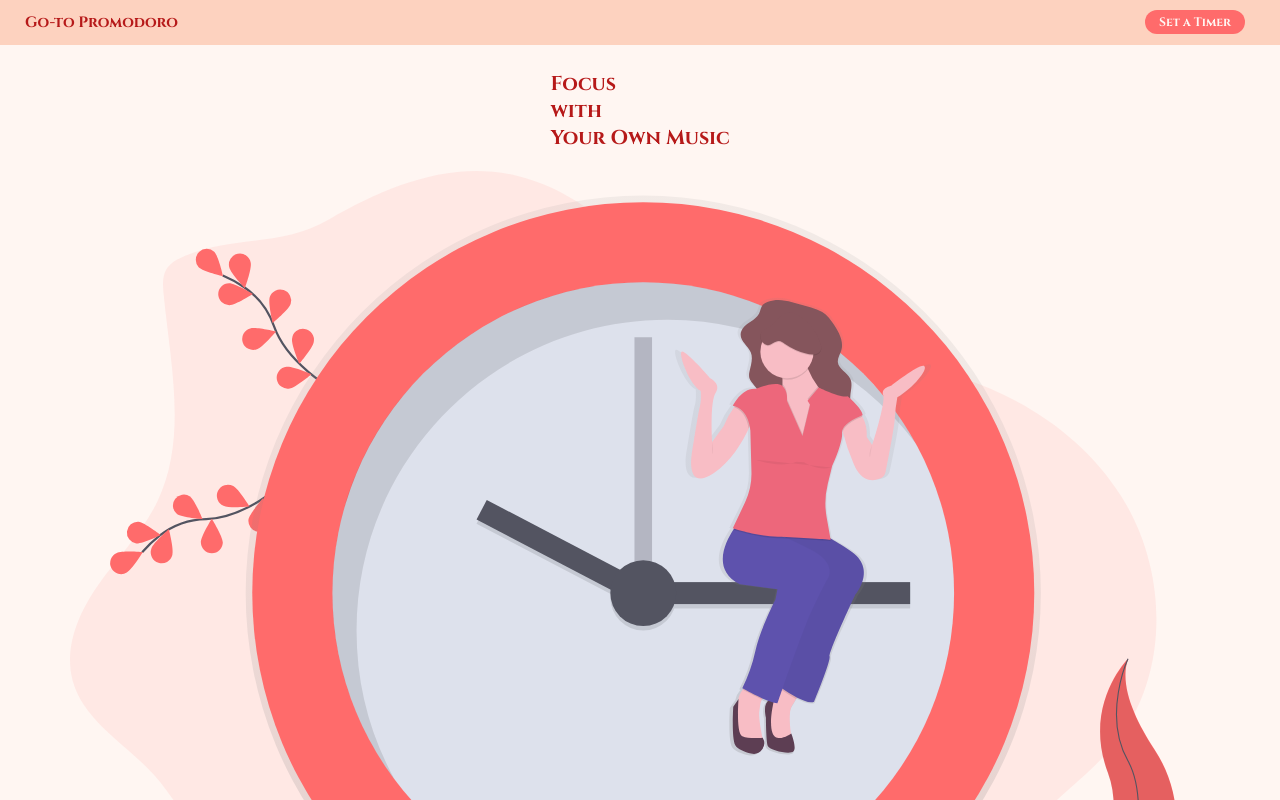
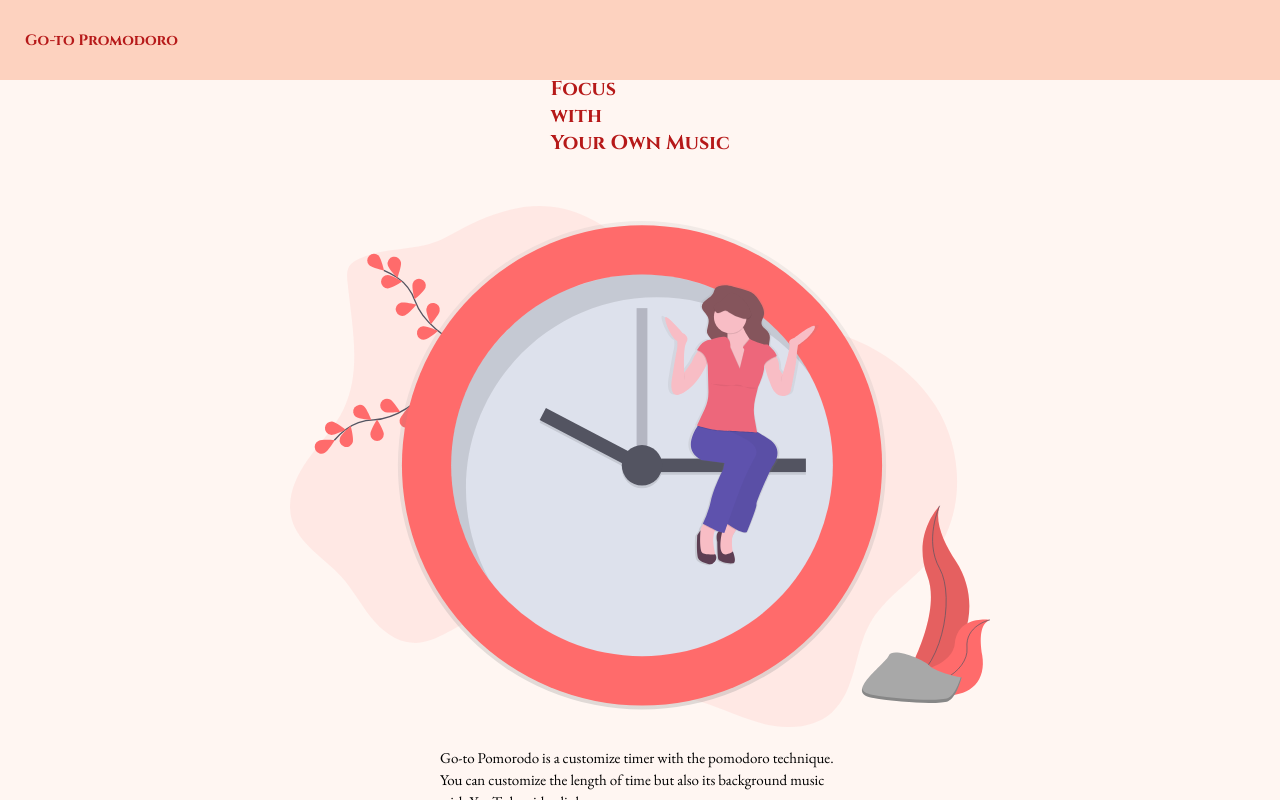
Before and after one commit to shiv-chan/go-to-pomodoro, a React (Create React App) app: page / in a window 1280 px wide. Shown: the top 800 px of the page. Built offline with nearby package versions, Linux system fonts and the light colour scheme.

Commit message:
Add a wrapper for main tags

```diff
--- a/src/app/Header.jsx
+++ b/src/app/Header.jsx
@@ -23,19 +23,21 @@ export const StyledHeader = styled.header`
 	}};
 	align-items: center;
 	padding: 15px 25px;
-	cursor: pointer;
+
+	@media only screen and (min-width: 768px) {
+		height: 80px;
+	}
 `;
 
 export default function Header() {
-	const timer = useSelector((state) => state.timer);
-	const session = timer.currentSession;
+	const session = useSelector((state) => state.timer.currentSession);
 
 	return (
 		<StyledHeader session={session}>
 			<Link className="logo" to="/">
 				Go-to Promodoro
 			</Link>
-			<StyledLink text="Set a Timer" link="/setting" />
+			{/* <StyledLink text="Set a Timer" link="/setting" /> */}
 		</StyledHeader>
 	);
 }
--- a/src/app/Home.jsx
+++ b/src/app/Home.jsx
@@ -16,8 +16,7 @@ export const StyledSetTimerButton = styled(PillLink)`
 `;
 
 const SetTimerButton = ({ text, link }) => {
-	const timer = useSelector((state) => state.timer);
-	const session = timer.currentSession;
+	const session = useSelector((state) => state.timer.currentSession);
 
 	return (
 		<StyledSetTimerButton to={link} session={session}>
@@ -27,25 +26,31 @@ const SetTimerButton = ({ text, link }) => {
 };
 
 const StyledMainHome = styled(Main)`
+	width: 80%;
+	max-width: 700px;
+
+	.hero,
+	.how-to {
 		display: flex;
 		flex-direction: column;
-	justufy-content: center;
-	padding: 7rem;
-	padding-bottom: 0;
-	text-align: center;
+		align-items: center;
 
-	.hero {
 		h1 {
 			font-weight: bold;
 			font-size: 2rem;
 			text-align: start;
 			display: inline-block;
 			width: auto;
+			margin: 3rem auto;
 		}
 	}
 
 	img {
 		margin: 2rem 0;
+	}
+
+	.description {
+		width: 400px;
 	}
 
 	li,
@@ -61,24 +66,25 @@ const StyledMainHome = styled(Main)`
 		h2 {
 			font-size: 1.8rem;
 			font-weight: 700;
+			width: auto;
+			margin-top: 3rem;
 		}
 
-		ol li {
+		ol {
+			width: auto;
+			li {
 				margin-top: 2rem;
+			}
 		}
 	}
 `;
 
-const MainHome = ({ children }) => {
-	const timer = useSelector((state) => state.timer);
-	const session = timer.currentSession;
+export default function Home() {
+	const session = useSelector((state) => state.timer.currentSession);
 
-	return <StyledMainHome session={session}>{children}</StyledMainHome>;
-};
-
-export default function Home() {
 	return (
-		<MainHome className="home">
+		<div className={`main-wrapper ${session}`}>
+			<StyledMainHome className="home">
 				<section className="hero">
 					<h1>
 						Focus
@@ -115,6 +121,7 @@ export default function Home() {
 					</ol>
 					<SetTimerButton text="Set a Timer Now" link="/setting" />
 				</section>
-		</MainHome>
+			</StyledMainHome>
+		</div>
 	);
 }
--- a/src/features/timer/Timer.jsx
+++ b/src/features/timer/Timer.jsx
@@ -27,13 +27,6 @@ const StyledMainTimer = styled(Main)`
 		margin-bottom: 3rem;
 	}
 `;
-
-const MainTimer = ({ children }) => {
-	const timer = useSelector((state) => state.timer);
-	const session = timer.currentSession;
-
-	return <StyledMainTimer session={session}>{children}</StyledMainTimer>;
-};
 
 export default function Timer() {
 	const timer = useSelector((state) => state.timer);
@@ -175,7 +168,8 @@ export default function Timer() {
 	}
 
 	return (
-		<MainTimer className={session}>
+		<div className={`main-wrapper ${session}`}>
+			<StyledMainTimer className={session}>
 				{title}
 				<article className="time">
 					{minite}:{second}
@@ -198,6 +192,7 @@ export default function Timer() {
 					<ArrowLeftRoundedIcon sx={{ fontSize: '3rem' }} />
 					Back to Set
 				</Link>
-		</MainTimer>
+			</StyledMainTimer>
+		</div>
 	);
 }
--- a/src/features/timer/setting/Setting.jsx
+++ b/src/features/timer/setting/Setting.jsx
@@ -24,8 +24,7 @@ const StyledSetButton = styled(StyledSetTimerButton)`
 `;
 
 const SetButton = ({ text, link, className }) => {
-	const timer = useSelector((state) => state.timer);
-	const session = timer.currentSession;
+	const session = useSelector((state) => state.timer.currentSession);
 
 	return (
 		<StyledSetButton to={link} session={session} className={className}>
@@ -48,25 +47,18 @@ const StyledMainSetting = styled(Main)`
 	}
 `;
 
-const MainSetting = ({ children }) => {
+export default function Setting() {
 	const timer = useSelector((state) => state.timer);
 	const session = timer.currentSession;
-
-	return <StyledMainSetting session={session}>{children}</StyledMainSetting>;
-};
-
-export default function Setting() {
-	const timer = useSelector((state) => state.timer);
 	const [isAllFilled, setIsAllFilled] = useState(false);
-	console.log(timer);
-	console.log(Object.values(timer).every(Boolean));
 
 	useEffect(() => {
 		setIsAllFilled(Object.values(timer).every(Boolean));
 	}, [timer]);
 
 	return (
-		<MainSetting className="container">
+		<div className={`main-wrapper ${session}`}>
+			<StyledMainSetting className="container">
 				<h1>Set a Timer</h1>
 				<FocusTimeSetting />
 				<ShortBreakSetting />
@@ -79,6 +71,7 @@ export default function Setting() {
 					link={`${isAllFilled ? '/timer' : '#'}`}
 					className={`${isAllFilled ? '' : 'isDisabled'}`}
 				/>
-		</MainSetting>
+			</StyledMainSetting>
+		</div>
 	);
 }
--- a/src/style.scss
+++ b/src/style.scss
@@ -27,6 +27,13 @@
 	width: 100%;
 }
 
+// responsive
+@mixin tablet {
+	@media only screen and (min-width: 768px) {
+		@content;
+	}
+}
+
 html,
 body {
 	min-height: 100vh;
@@ -38,6 +45,43 @@ body {
 	line-height: normal;
 	color: inherit;
 	text-decoration: none;
+	cursor: pointer;
+	width: auto;
+}
+
+// switch background and title color
+.main-wrapper {
+	display: grid;
+	justify-items: center;
+	min-height: calc(100vh - 45px);
+	padding-top: 45px;
+}
+
+.main-wrapper.focus {
+	background-color: var(--main-bg-color);
+
+	h1,
+	h2 {
+		color: var(--main-color);
+	}
+}
+
+.main-wrapper.short {
+	background-color: var(--short-bg-color);
+
+	h1,
+	h2 {
+		color: var(--short-color);
+	}
+}
+
+.main-wrapper.long {
+	background-color: var(--long-bg-color);
+
+	h1,
+	h2 {
+		color: var(--long-color);
+	}
 }
 
 // time setting
--- a/src/styles/StyledMain.jsx
+++ b/src/styles/StyledMain.jsx
@@ -1,27 +1,8 @@
-import React from 'react';
-import { useSelector } from 'react-redux';
 import styled from 'styled-components';
 
 export const Main = styled.main`
-	min-height: calc(100vh - 45px);
-	padding-top: 45px;
-	background-color: ${({ session }) => {
-		if (session === 'focus') return 'var(--main-bg-color)';
-		else if (session === 'short') return 'var(--short-bg-color)';
-		else if (session === 'long') return 'var(--long-bg-color)';
-	}};
-
-	& h1, h2 {
-		color: ${({ session }) => {
-			if (session === 'focus') return 'var(--main-color)';
-			else if (session === 'short') return 'var(--short-color)';
-			else if (session === 'long') return 'var(--long-color)';
-		}}
+	display: flex;
+	flex-direction: column;
+	align-items: center;
+	justufy-content: center;
 `;
-
-export default function StyledMain({ children }) {
-	const timer = useSelector((state) => state.timer);
-	const session = timer.currentSession;
-
-	return <Main session={session}>{children}</Main>;
-}
```
Lines whose indentation alone changed are shown as unchanged.
